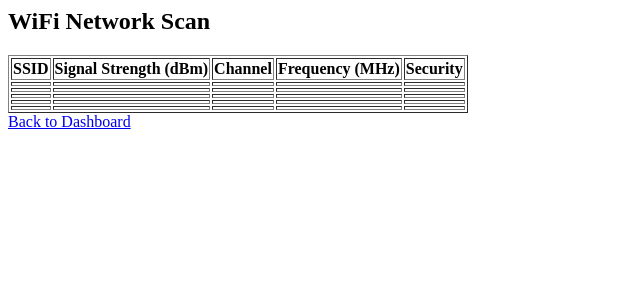
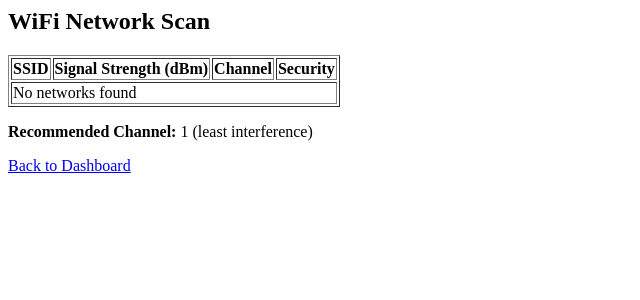
Before and after one commit to haritha2k5/wifi_optimization_tool, a Django app: page /scan/ in a window 1280 px wide. Shown: the top 300 px of the page, without its empty margins (0-640 px from the left). Run offline with Django 5.2, Linux system fonts and the light colour scheme; lists and menus that the app fills with data are empty.

Commit message:
Windows changes
Changed the code to work in windows,it was in MacOS specifications

```diff
--- a/wifi_optimization/scanner/templates/scanner/signal.html
+++ b/wifi_optimization/scanner/templates/scanner/signal.html
@@ -4,19 +4,20 @@
         <th>SSID</th>
         <th>Signal Strength (dBm)</th>
         <th>Channel</th>
-        <th>Frequency (MHz)</th>
         <th>Security</th>
     </tr>
     {% for net in networks %}
     <tr>
         <td>{{ net.ssid }}</td>
-        <td>{{ net.signal_strength }}</td>
-        <td>{{ net.channel }}</td>
-        <td>{{ net.frequency }}</td>
-        <td>{{ net.security }}</td>
+        <td>{{ net.signal_strength|default:"N/A" }}</td>
+        <td>{{ net.channel|default:"N/A" }}</td>
+        <td>{{ net.security|default:"N/A" }}</td>
     </tr>
     {% empty %}
-    <tr><td colspan="5">No networks found</td></tr>
+    <tr><td colspan="4">No networks found</td></tr>
     {% endfor %}
 </table>
+{% if recommended_channel %}
+<p><b>Recommended Channel:</b> {{ recommended_channel }} (least interference)</p>
+{% endif %}
 <a href="{% url 'dashboard' %}">Back to Dashboard</a>
--- a/wifi_optimization/scanner/views.py
+++ b/wifi_optimization/scanner/views.py
@@ -1,54 +1,98 @@
 from django.shortcuts import render
 import subprocess
+import re
 import speedtest
-
+import logging
+# Set up logging
+logging.basicConfig(level=logging.DEBUG)
+logger = logging.getLogger(__name__)
 def scan_wifi(request):
     try:
+        # Use netsh on Windows to scan WiFi networks
         result = subprocess.run(
-            ["/System/Library/PrivateFrameworks/Apple80211.framework/Versions/Current/Resources/airport", "-s"],
-            capture_output=True, text=True
+            ["netsh", "wlan", "show", "networks", "mode=Bssid"],
+            capture_output=True, text=True, shell=True
         )
-        lines = result.stdout.strip().split("\n")[1:]
+        output = result.stdout
+
+        # Log the raw output for debugging
+        logger.debug("Raw netsh output:\n%s", output)
+
+        # If no networks are found, netsh might say "There are 0 networks currently visible"
+        if "There are 0 networks currently visible" in output:
+            logger.debug("No networks detected by netsh.")
+            return render(request, 'scanner/signal.html', {'networks': []})
+
+        # Parse the output with more flexible regex
         networks = []
+        ssid_pattern = re.compile(r"SSID \d+ : (.+?)(?:\r?\n|$)")
+        signal_pattern = re.compile(r"Signal\s*:\s*(\d+)%")
+        channel_pattern = re.compile(r"Channel\s*:\s*(\d+)")
+        security_pattern = re.compile(r"Authentication\s*:\s*(.+?)(?:\r?\n|$)")
 
-        for line in lines:
-            parts = line.split()
-            if len(parts) < 5:
+        current_network = {}
+        for line in output.splitlines():
+            line = line.strip()  # Remove leading/trailing whitespace
+            if not line:
                 continue
 
-            ssid = " ".join(parts[:-5])
-            signal_strength = int(parts[-5])
-            channel = parts[-4]
-            frequency = parts[-3]
-            security = parts[-1]
+            ssid_match = ssid_pattern.search(line)
+            signal_match = signal_pattern.search(line)
+            channel_match = channel_pattern.search(line)
+            security_match = security_pattern.search(line)
 
-            networks.append({
-                'ssid': ssid,
-                'signal_strength': signal_strength,
-                'channel': channel,
-                'frequency': frequency,
-                'security': security
-            })
+            if ssid_match:
+                if current_network:
+                    networks.append(current_network)
+                current_network = {'ssid': ssid_match.group(1).strip()}
+            if signal_match:
+                signal_percent = int(signal_match.group(1))
+                signal_dbm = -100 + (signal_percent / 2)  # Rough mapping
+                current_network['signal_strength'] = signal_dbm
+            if channel_match:
+                current_network['channel'] = channel_match.group(1)
+            if security_match:
+                current_network['security'] = security_match.group(1).strip()
 
-        networks.sort(key=lambda x: x['signal_strength'], reverse=True)
-        return render(request,'scanner/signal.html',{'networks':networks})
+        if current_network:
+            networks.append(current_network)
+
+        # Log the parsed networks
+        logger.debug("Parsed networks: %s", networks)
+
+        # Sort by signal strength
+        networks.sort(key=lambda x: x.get('signal_strength', -100), reverse=True)
+
+        # Channel interference recommendation
+        channel_usage = {}
+        for net in networks:
+            ch = net.get('channel')
+            if ch:
+                channel_usage[ch] = channel_usage.get(ch, 0) + 1
+        common_channels = ['1', '6', '11']
+        channel_recommendation = min(
+            [(ch, channel_usage.get(ch, 0)) for ch in common_channels if ch in channel_usage],
+            key=lambda x: x[1], default=('1', 0)
+        )[0]
+
+        return render(request, 'scanner/signal.html', {
+            'networks': networks,
+            'recommended_channel': channel_recommendation
+        })
     except Exception as e:
-        h={"ssid": "Error", "signal_strength": "N/A", "channel": "N/A", "frequency": "N/A", "security": str(e)}
-        return render(request,'scanner/signal.html',{'networks':h})
-
+        logger.error("Error in scan_wifi: %s", str(e))
+        h = {"ssid": "Error", "signal_strength": "N/A", "channel": "N/A", "security": str(e)}
+        return render(request, 'scanner/signal.html', {'networks': [h]})
 def get_speed_test(request):
     try:
-        st=speedtest.Speedtest()
-        upload=st.upload()
-        download=st.download()
-        speed={"download":download,"upload":upload}
-        return render(request,'scanner/speed.html',{"speed":speed})
+        st = speedtest.Speedtest()
+        upload = st.upload() / 1_000_000  # Convert to Mbps
+        download = st.download() / 1_000_000  # Convert to Mbps
+        speed = {"download": round(download, 2), "upload": round(upload, 2)}
+        return render(request, 'scanner/speed.html', {"speed": speed})
     except Exception as e:
-        speed={"download":"N/A","upload":"N/A","error":str(e)}
-        return render(request,'scanner/speed.html',{'speed':speed})
+        speed = {"download": "N/A", "upload": "N/A", "error": str(e)}
+        return render(request, 'scanner/speed.html', {'speed': speed})
+
 def dashboard(request):
-
-    try:
-        return render(request,'scanner/dashboard.html')
-    except (BrokenPipeError, ConnectionResetError):
-        pass
+    return render(request, 'scanner/dashboard.html')
```
